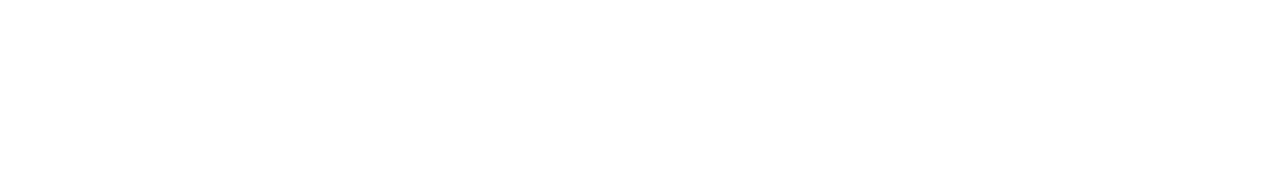
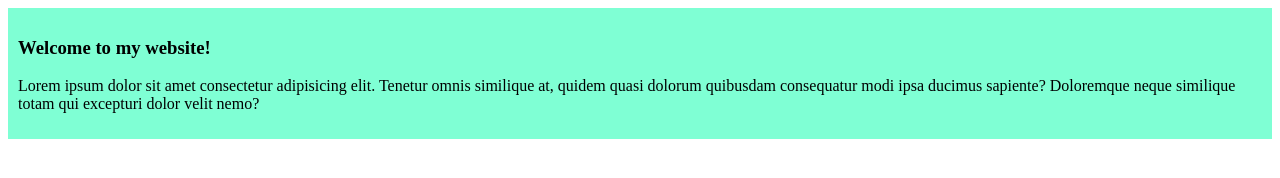
Before and after one commit to Mxfuuu/my-first-github-repo, a plain HTML site: page index.html in a window 1280 px wide. Drawn offline with Linux system fonts and the light colour scheme.

Commit message:
added the first blog

```diff
--- a/index.html
+++ b/index.html
@@ -4,8 +4,14 @@
     <meta charset="UTF-8">
     <meta name="viewport" content="width=device-width, initial-scale=1.0">
     <title>My First Github Repo</title>
+    <link rel="stylesheet" href="styles/blog.css">
 </head>
 <body>
+    <div>
+        <h3>Welcome to my website!</h3>
+        <p>Lorem ipsum dolor sit amet consectetur adipisicing elit. Tenetur omnis similique at, quidem quasi dolorum quibusdam consequatur modi ipsa ducimus sapiente? Doloremque neque similique totam qui excepturi dolor velit nemo?
+        </p>
+    </div>
 
 </body>
 </html>
--- /dev/null
+++ b/styles/blog.css
@@ -0,0 +1,4 @@
+div{
+    background-color: aquamarine;
+    padding: 10px;
+}
```
